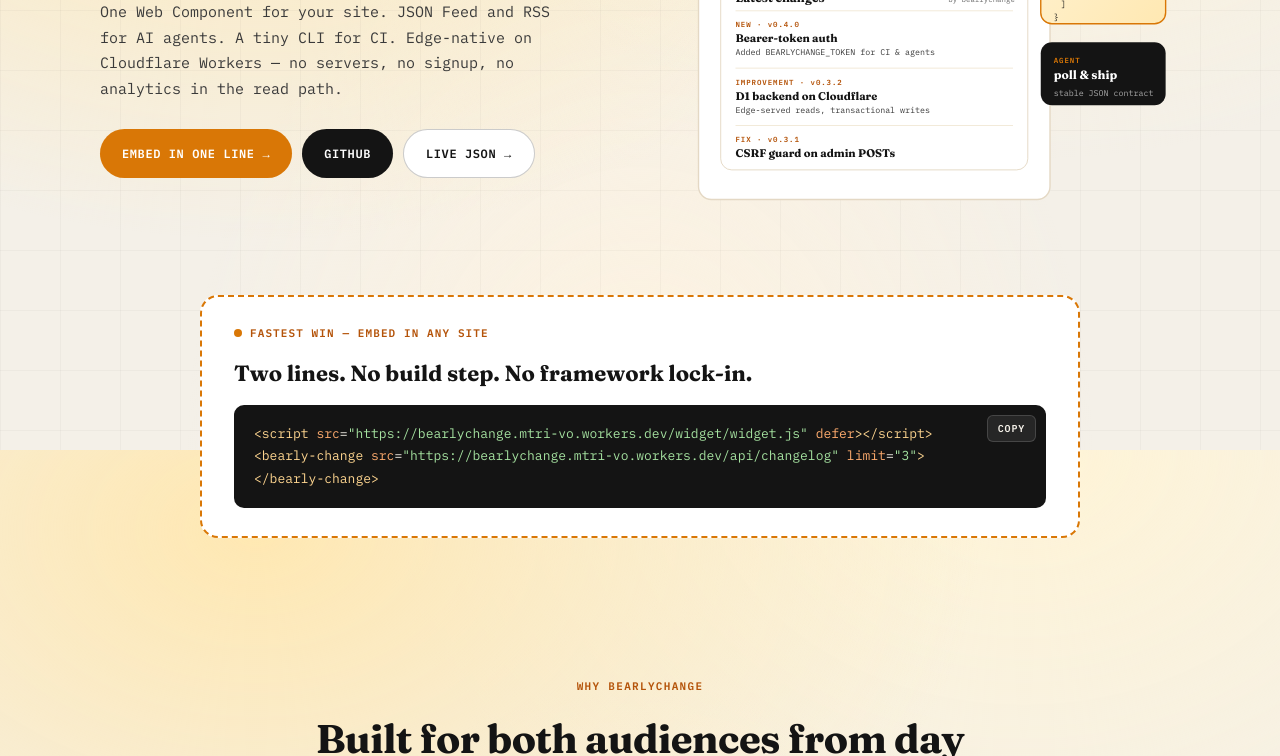
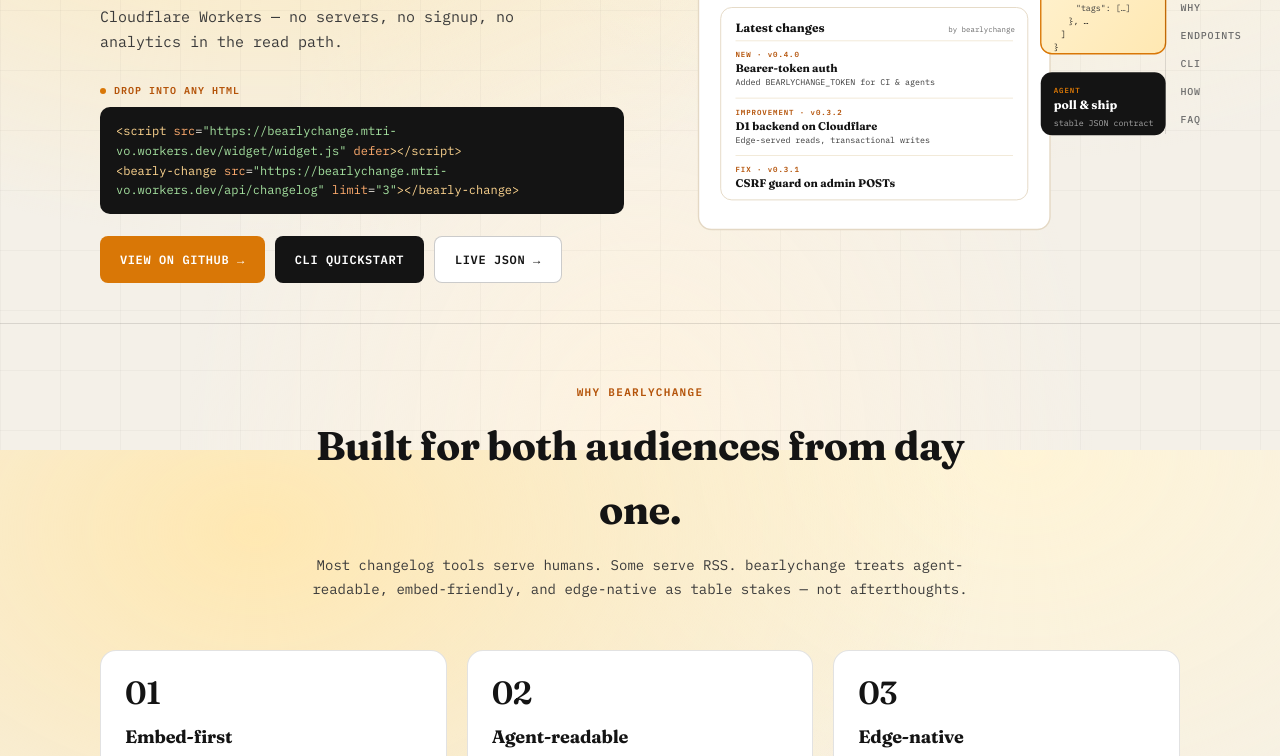
Before and after one commit to blacklogos/bearlychange, a website: page public/index.html in a window 1280 px wide. Shown: the part 350-1106 px from the top of the page. Drawn offline with Linux system fonts and the light colour scheme.

Commit message:
style(landing): wacli-inspired refresh — embed-in-hero, restrained accent, sticky TOC
Read wacli.sh's CSS (Inter+JetBrains Mono, teal-used-sparingly, 8px-radius buttons, hover-reveal copy, doc-style sidebar/TOC) and grafted the six moves that fit bearlychange while preserving its identity (Fraunces+IBM Plex Mono, warm cream + amber, hero SVG mockup, grid texture).

Applied:
- Hero now hosts the two-line <bearly-change> embed snippet (with hover-reveal copy) between lede and CTAs — primary action above the fold, no separate Install section
- Removed the standalone <section class="install"> (content folded into hero); id="embed" moved onto the hero
- Buttons squared: .btn and .cta-dark border-radius 999px → 8px (developer-tool feel, not consumer-app pill)
- Accent restrained: nav hover swapped from amber tint to neutral rgba; .why-num card numbers from amber → ink; .endpoint-method tag from amber-on-tint to muted ink on faint neutral
- Copy buttons opacity 0 by default; revealed on .code-block hover/focus and when .copied
- Sticky right-rail TOC (≥1280px) with IntersectionObserver scrollspy — active link highlights as sections enter the middle viewport band
- Continuity dividers: .section and .faq get a top 1px border; section padding 80px → 60px for tighter rhythm

Kept (intentionally not adopted): grid texture overlay, two-font system, hero SVG mockup, cream + amber palette.

Smoke unchanged: 24/24. Live: https://bearlychange.mtri-vo.workers.dev/

```diff
--- a/public/index.html
+++ b/public/index.html
@@ -484,7 +484,69 @@
   .endpoint-row { grid-template-columns: 1fr; gap: 8px; }
   .faq-grid { grid-template-columns: 1fr; }
   .install-card, .cli-card { padding: 20px; }
+  .hero-embed { text-align: left; }
 }
+
+/* ────────────────────────────────────────────────────────────────
+   wacli-inspired refresh: tighter buttons, restrained accent,
+   hover-reveal copy, continuity dividers, hero embed pill, TOC
+   ────────────────────────────────────────────────────────────────*/
+
+/* Tighter, less-rounded buttons */
+.btn { border-radius: 8px; padding: 13px 20px; }
+.cta-dark { border-radius: 8px; }
+
+/* Restrain amber — neutral nav hover, ink why-num, soft endpoint tag */
+.nav a:hover { background: rgba(20,20,20,.05); color: var(--text); }
+.why-num { color: var(--text); }
+.endpoint-method {
+  color: var(--text-muted);
+  background: rgba(20,20,20,.04);
+  border: 1px solid var(--border);
+}
+
+/* Continuity dividers + tighter section rhythm */
+.section, .faq { padding: 60px 24px; border-top: 1px solid var(--border); }
+.section:first-of-type { border-top: 0; }
+
+/* Hover-reveal copy buttons */
+.code-block .copy-btn { opacity: 0; transition: opacity .15s; }
+.code-block:hover .copy-btn,
+.code-block .copy-btn:focus-visible,
+.code-block .copy-btn.copied { opacity: 1; }
+
+/* Hero embed pill — wacli's install-pill move, adapted */
+.hero-embed-label {
+  font-family: var(--font-mono); font-size: 10px; font-weight: 600;
+  text-transform: uppercase; letter-spacing: .1em;
+  color: var(--accent-dark);
+  margin: 22px 0 8px;
+  display: flex; align-items: center; gap: 8px;
+}
+.hero-embed-label::before {
+  content: ''; display: block;
+  width: 6px; height: 6px; border-radius: 50%; background: var(--accent);
+}
+.hero .code-block { font-size: 12px; padding: 14px 48px 14px 16px; margin-bottom: 22px; line-height: 1.65; }
+
+/* Sticky right-rail TOC, ≥1280px viewports (doc-style scrollspy) */
+.toc {
+  display: none;
+  position: fixed; right: clamp(20px, 3vw, 56px); top: 50%; transform: translateY(-50%);
+  font-family: var(--font-mono); font-size: 10px; font-weight: 500;
+  text-transform: uppercase; letter-spacing: .08em;
+  padding-left: 14px; border-left: 1px solid var(--border);
+  z-index: 5;
+}
+.toc a {
+  display: block; color: var(--text-faint);
+  padding: 6px 0 6px 10px; margin-left: -12px;
+  border-left: 2px solid transparent;
+  transition: color .15s, border-color .15s;
+}
+.toc a:hover { color: var(--text); }
+.toc a.active { color: var(--accent-dark); border-left-color: var(--accent); }
+@media (min-width: 1280px) { .toc { display: block; } }
 </style>
 </head>
 <body>
@@ -509,16 +571,21 @@
 
 <main>
 
-<section class="hero">
+<section class="hero" id="embed">
   <div class="hero-grid">
     <div>
       <h1>Changelog for humans <span class="accent">&amp; agents</span>.</h1>
       <p class="lede">
         One Web Component for your site. JSON Feed and RSS for AI agents. A tiny CLI for CI. Edge-native on Cloudflare Workers — no servers, no signup, no analytics in the read path.
       </p>
+      <div class="hero-embed-label">Drop into any HTML</div>
+      <div class="code-block" id="embed-code"><span class="tag">&lt;script</span> <span class="attr">src</span>=<span class="str">"https://bearlychange.mtri-vo.workers.dev/widget/widget.js"</span> <span class="attr">defer</span><span class="tag">&gt;&lt;/script&gt;</span>
+<span class="tag">&lt;bearly-change</span> <span class="attr">src</span>=<span class="str">"https://bearlychange.mtri-vo.workers.dev/api/changelog"</span> <span class="attr">limit</span>=<span class="str">"3"</span><span class="tag">&gt;&lt;/bearly-change&gt;</span><button class="copy-btn" data-copy="embed-code-raw">Copy</button></div>
+<textarea id="embed-code-raw" style="position:absolute;left:-9999px" aria-hidden="true">&lt;script src="https://bearlychange.mtri-vo.workers.dev/widget/widget.js" defer&gt;&lt;/script&gt;
+&lt;bearly-change src="https://bearlychange.mtri-vo.workers.dev/api/changelog" limit="3"&gt;&lt;/bearly-change&gt;</textarea>
       <div class="hero-ctas">
-        <a class="btn btn-primary" href="#embed">Embed in one line →</a>
-        <a class="btn btn-secondary" href="https://github.com/blacklogos/bearlychange">GitHub</a>
+        <a class="btn btn-primary" href="https://github.com/blacklogos/bearlychange">View on GitHub →</a>
+        <a class="btn btn-secondary" href="#cli">CLI quickstart</a>
         <a class="btn btn-tertiary" href="/api/changelog">Live JSON →</a>
       </div>
     </div>
@@ -594,17 +661,6 @@
         </g>
       </svg>
     </div>
-  </div>
-</section>
-
-<section class="install" id="embed">
-  <div class="install-card">
-    <div class="install-eyebrow">Fastest win — embed in any site</div>
-    <h3 class="install-title">Two lines. No build step. No framework lock-in.</h3>
-    <div class="code-block" id="embed-code"><span class="tag">&lt;script</span> <span class="attr">src</span>=<span class="str">"https://bearlychange.mtri-vo.workers.dev/widget/widget.js"</span> <span class="attr">defer</span><span class="tag">&gt;&lt;/script&gt;</span>
-<span class="tag">&lt;bearly-change</span> <span class="attr">src</span>=<span class="str">"https://bearlychange.mtri-vo.workers.dev/api/changelog"</span> <span class="attr">limit</span>=<span class="str">"3"</span><span class="tag">&gt;&lt;/bearly-change&gt;</span><button class="copy-btn" data-copy="embed-code-raw">Copy</button></div>
-<textarea id="embed-code-raw" style="position:absolute;left:-9999px" aria-hidden="true">&lt;script src="https://bearlychange.mtri-vo.workers.dev/widget/widget.js" defer&gt;&lt;/script&gt;
-&lt;bearly-change src="https://bearlychange.mtri-vo.workers.dev/api/changelog" limit="3"&gt;&lt;/bearly-change&gt;</textarea>
   </div>
 </section>
 
@@ -828,6 +884,15 @@
 
 </main>
 
+<aside class="toc" aria-label="On this page">
+  <a href="#embed">Embed</a>
+  <a href="#why">Why</a>
+  <a href="#endpoints">Endpoints</a>
+  <a href="#cli">CLI</a>
+  <a href="#how">How</a>
+  <a href="#faq">FAQ</a>
+</aside>
+
 <footer class="footer">
   <div class="footer-inner">
     <span>© 2026 bearlychange · MIT</span>
@@ -883,6 +948,23 @@
     }
   });
 });
+
+// Scrollspy for the sticky right-rail TOC. Highlights the link whose section
+// is currently in the middle band of the viewport.
+const tocLinks = Array.from(document.querySelectorAll('.toc a'));
+const tocMap = Object.fromEntries(tocLinks.map((a) => [a.getAttribute('href').slice(1), a]));
+const tocTargets = Object.keys(tocMap).map((id) => document.getElementById(id)).filter(Boolean);
+if (tocTargets.length && 'IntersectionObserver' in window) {
+  const setActive = (id) => {
+    tocLinks.forEach((a) => a.classList.toggle('active', a.getAttribute('href') === '#' + id));
+  };
+  const observer = new IntersectionObserver((entries) => {
+    const visible = entries.filter((e) => e.isIntersecting)
+      .sort((a, b) => b.intersectionRatio - a.intersectionRatio)[0];
+    if (visible) setActive(visible.target.id);
+  }, { rootMargin: '-30% 0px -55% 0px', threshold: [0, 0.25, 0.5, 1] });
+  tocTargets.forEach((t) => observer.observe(t));
+}
 </script>
 
 </body>
```
